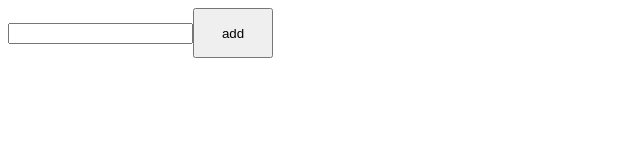
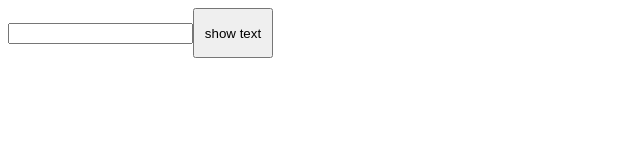
Before and after one commit to mphoChuene/React-practice, a React (Vite) app: page / in a window 1280 px wide. Shown: the top 160 px of the page, without its empty margins (0-640 px from the left). Built offline with nearby package versions, Linux system fonts and the light colour scheme.

Commit message:
component lifecycle in progress

```diff
--- a/src/App.jsx
+++ b/src/App.jsx
@@ -5,6 +5,7 @@ import "./index.css";
 import Exercise from "./components/ternary-operators/Exercise";
 import State from "./components/usestatehook/State";
 import Todo from "./components/CRUD/Todo";
+import Component from "./components/lifecycle/Component";
 
 const App = () => {
   const alertFunction = () => {
@@ -12,7 +13,8 @@ const App = () => {
   };
   return (
     <div>
-      <Todo/>
+      <Component/>
+      {/* <Todo/> */}
       {/* <State /> */}
       {/* <Operators/> */}
       {/* <h1>react property practice </h1> */}
--- /dev/null
+++ b/src/components/lifecycle/Component.jsx
@@ -0,0 +1,23 @@
+import React, { useState } from "react";
+
+const Component = () => {
+  const [showText, setShowText] = useState(false);
+  const [text, setText] = useState("");
+
+  const handleClick = () => {
+    setShowText(!showText)
+  }
+
+  const handleText = (event) => {
+    setText(event.target.value);
+  };
+  return (
+    <div>
+      <input type="text" onChange={handleText} />
+      <button onClick={handleClick}>show text</button>
+      <div className="display">{showText && text}</div>
+    </div>
+  );
+};
+
+export default Component;
```
